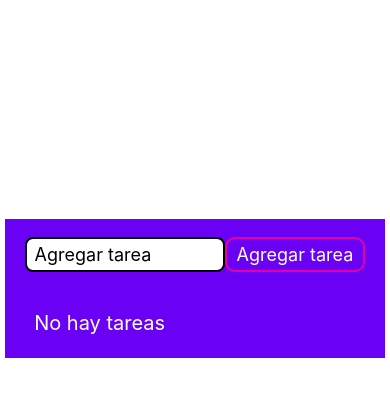
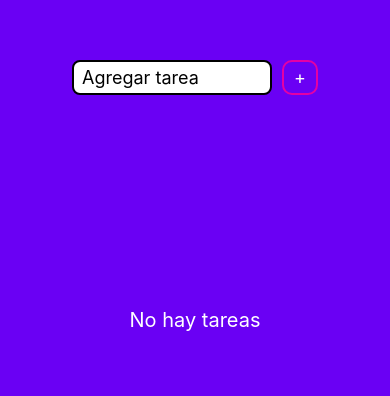
Before and after one commit to IgnazioFausto/react-native-coder22, a React Native app: screen / in a window 390 px wide. Shown: the part 134-530 px from the top of the page. Built offline with nearby package versions, Linux system fonts and the light colour scheme.

Commit message:
edit tarea

```diff
--- a/App.js
+++ b/App.js
@@ -1,4 +1,4 @@
-
+import { colors } from './Styles/Colors';
 import { StyleSheet, View } from 'react-native';
 import Layout from './Screens/Layout';
 
@@ -14,7 +14,7 @@ export default function App() {
 const styles = StyleSheet.create({
   container: {
     flex: 1,
-    backgroundColor: '#fff',
+    backgroundColor: colors.primary,
     alignItems: 'center',
     justifyContent: 'center',
   },
--- a/Screens/Layout.js
+++ b/Screens/Layout.js
@@ -65,6 +65,7 @@ const styles = StyleSheet.create({
         justifyContent: 'space-around',
         alignItems: 'center',
         marginTop: 0,
+        height: '100%',
         backgroundColor: colors.primary,
     },
 
--- a/components/Button.js
+++ b/components/Button.js
@@ -5,7 +5,7 @@ import { colors } from '../Styles/Colors'
 const ButtonCustom = ({onPress}) => {
     return (
         <TouchableOpacity style={styles.button} onPress={onPress}>
-            <Text style={styles.text}>Agregar tarea</Text>
+            <Text style={styles.text}>+</Text>
         </TouchableOpacity>
     )
 }
--- a/components/Header.js
+++ b/components/Header.js
@@ -42,7 +42,7 @@ const styles = StyleSheet.create({
         borderRadius: 8,
         borderWidth: 2,
         width: 200,
-        marginRight: 0,
+        marginRight: 10,
         paddingHorizontal: 8,
         fontSize: 18,
         height: 35,
--- a/components/Lista/index.js
+++ b/components/Lista/index.js
@@ -36,11 +36,14 @@ const styles = StyleSheet.create({
     itemList: {
         backgroundColor: colors.primary,
         width: '95%',
+        height: '50%',
         padding: 20,
-        flex: 0.8,
+        flex: 1,
+        textAlign: 'center',
     },
     emptyList: {
         color: colors.white,
         fontSize: 20,
+        textAlign: 'center',
     }
 })
```
